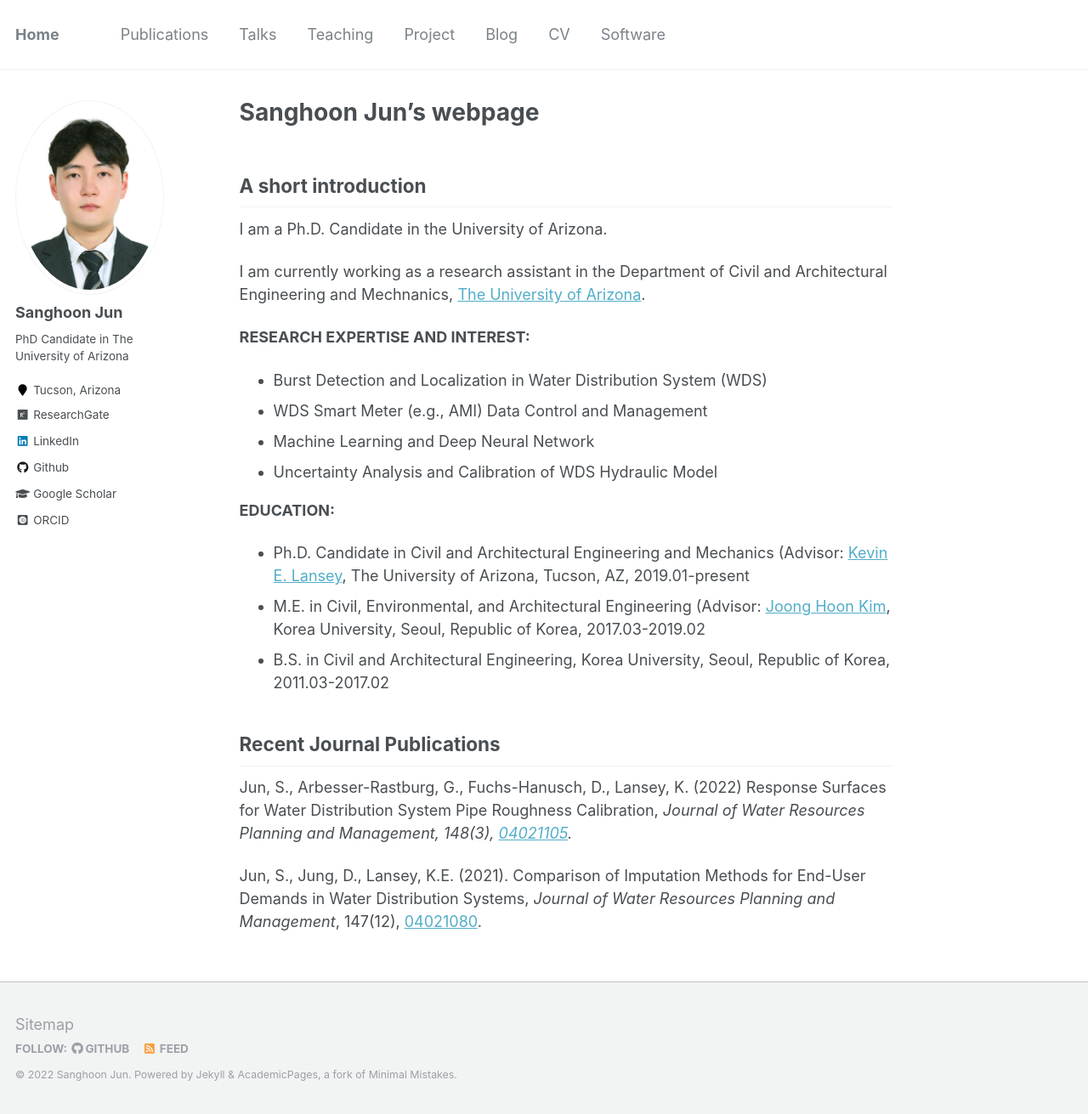
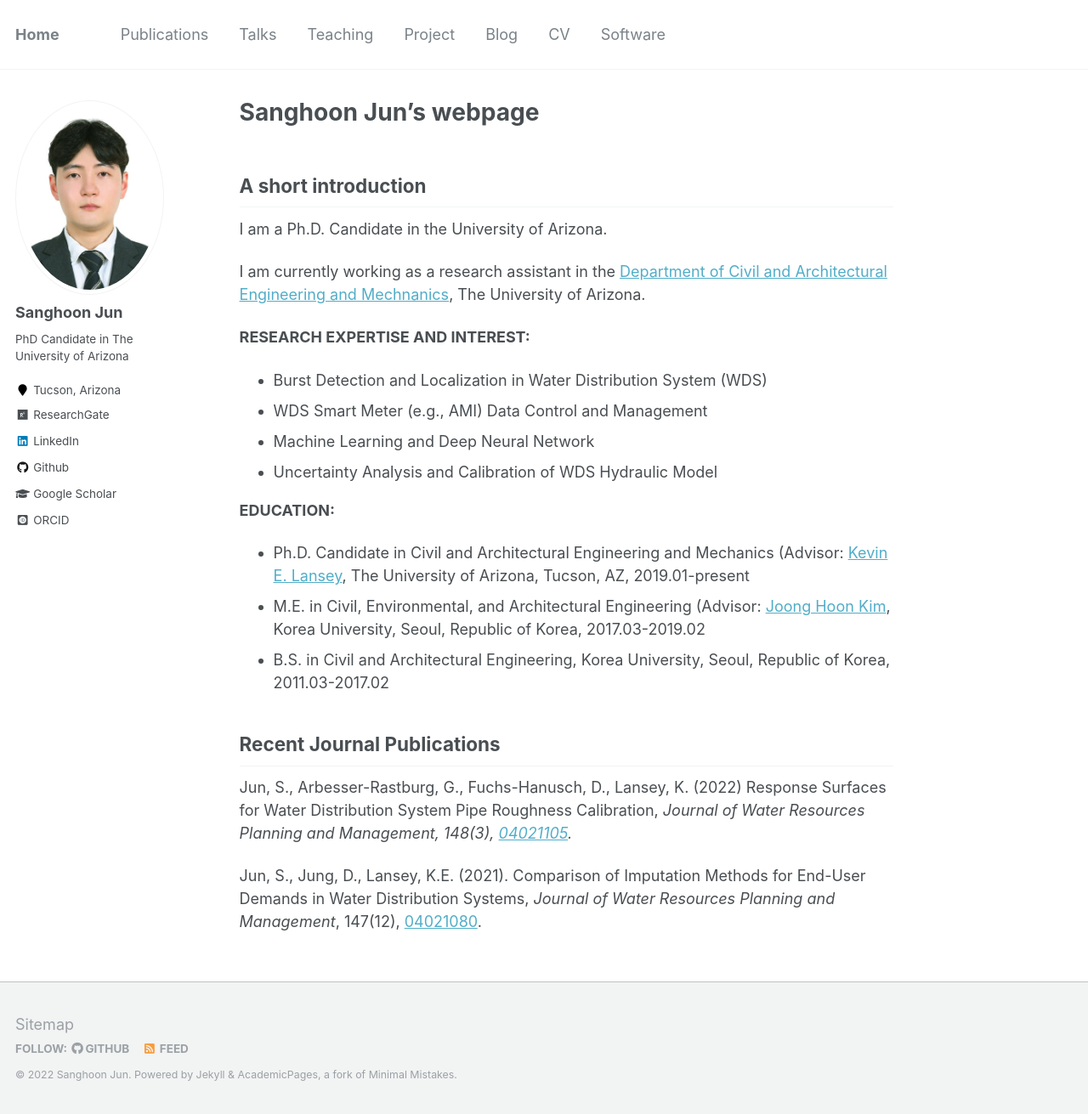
Before and after one commit to uawds/SanghoonJunWater.github.io, a Jekyll site: the page built from _pages/about.md, in a window 1280 px wide and 1311 px high. Shown: the whole window at 85% size. Built offline with Jekyll 4.4.1, drawn with Linux system fonts in a browser that asks for light colours; some web fonts are replaced.

```diff
--- a/_pages/about.md
+++ b/_pages/about.md
@@ -13,7 +13,7 @@ redirect_from:
 ## A short introduction
 I am a Ph.D. Candidate in the University of Arizona.
 
-I am currently working as a research assistant in the Department of Civil and Architectural Engineering and Mechnanics,  <a href="https://caem.engineering.arizona.edu//" target="_blank" rel="noopener noreferrer">The University of Arizona</a>.
+I am currently working as a research assistant in the <a href="https://caem.engineering.arizona.edu//" target="_blank" rel="noopener noreferrer">Department of Civil and Architectural Engineering and Mechnanics</a>, The University of Arizona.
 
 <b>RESEARCH EXPERTISE AND INTEREST:</b>
 * Burst Detection and Localization in Water Distribution System (WDS)
```
